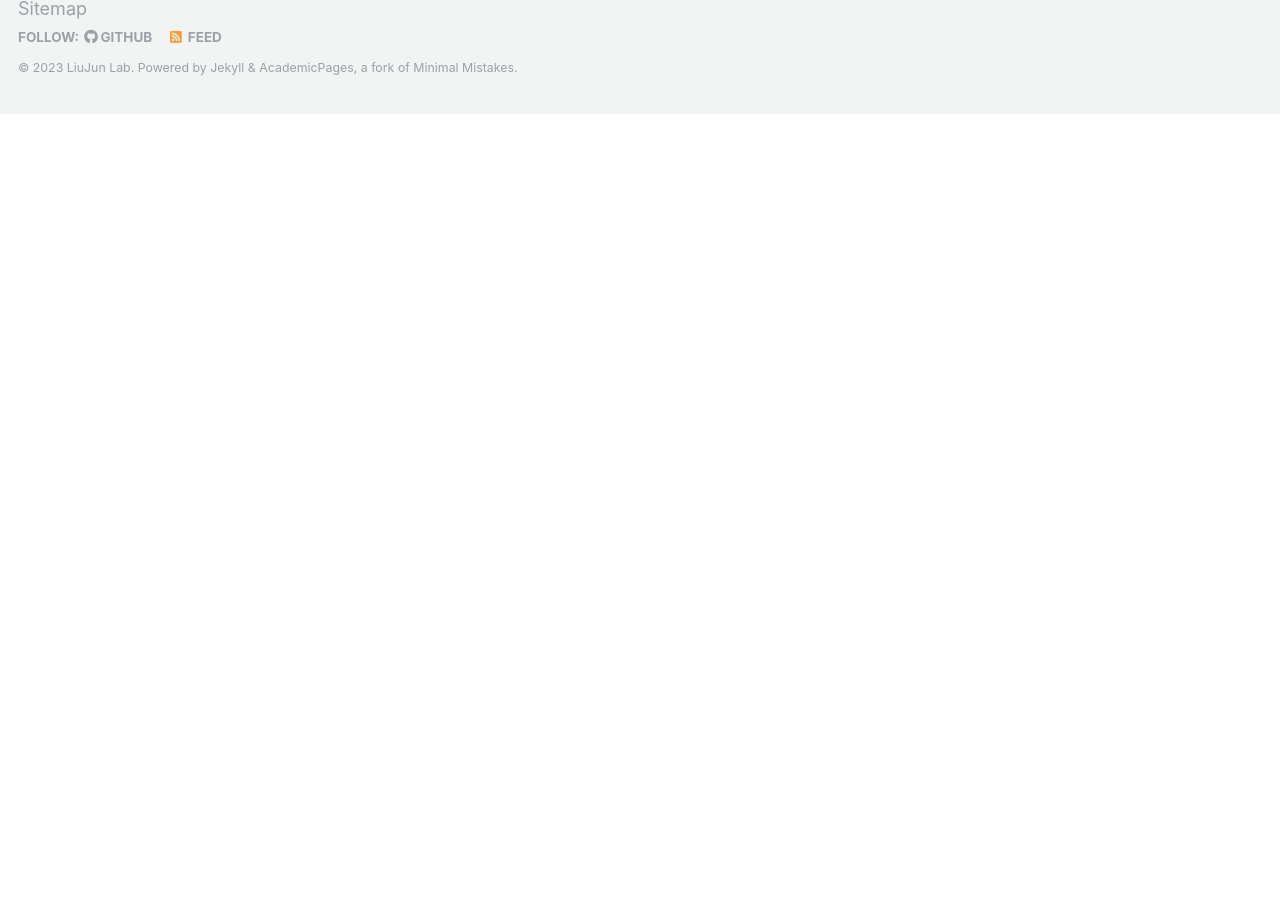
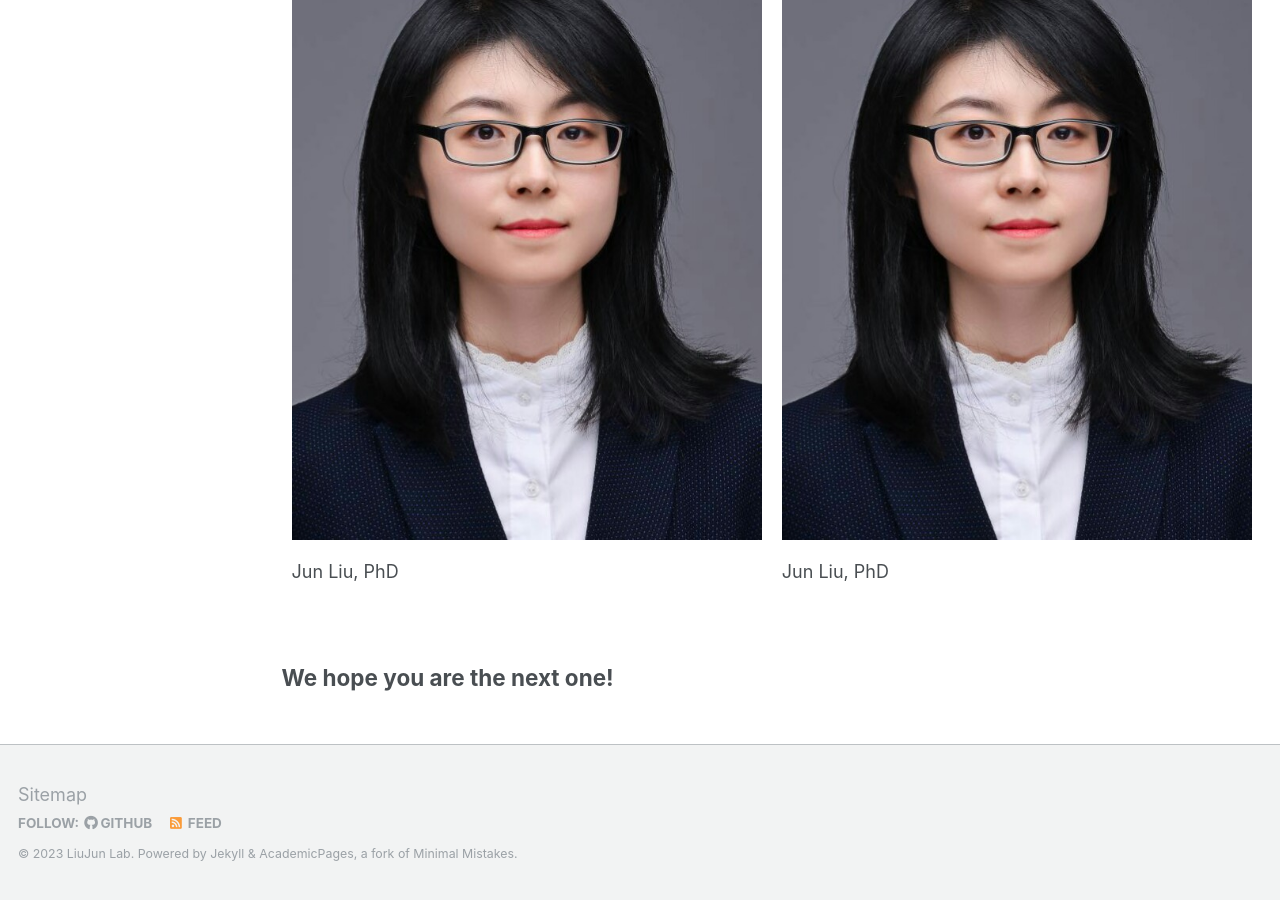
Before and after one commit to TangLi025/TangLi025.github.io, a Jekyll site: the page built from _pages/Members.md, in a window 1280 px wide and 900 px high, scrolled down 1471 px. Built offline with Jekyll 4.4.1, drawn with Linux system fonts in a browser that asks for light colours; before the commit the page ends 1585 px from its top, so only the background shows below that.

Commit message:
Update Members.md

```diff
--- a/_pages/Members.md
+++ b/_pages/Members.md
@@ -13,16 +13,29 @@ redirect_from:
 
 We are actively looking for postdoc, graduate students, research assistants, and more! Please refer to [JOIN US](<../_pages/JOIN US.md> "JOIN US").
 
+<div style="display: flex; justify-content: center;">
+  <div style="width: 20%;">
+    <img src="../images/image_JpEFFpqNnf.png" style="max-width: 100%; height: auto;">
+  </div>
+  <div style="width: 40%;">
+    <p>Jun Liu, PhD</p>
+  </div>
+</div>
+
 ![](../images/image_JpEFFpqNnf.png)
 
 Jun Liu, PhD
 
-![](image_JpEFFpqNnf.png)
+<div style="display:flex; flex-direction:row;">
+  <div style="flex:1; padding:10px;">
+    <img src="../images/image_JpEFFpqNnf.png" style="max-width:100%; height:auto;">
+    <p>Jun Liu, PhD</p>
+  </div>
+  <div style="flex:1; padding:10px;">
+    <img src="../images/image_JpEFFpqNnf.png" style="max-width:100%; height:auto;">
+    <p>Jun Liu, PhD</p>
+  </div>
+</div>
 
-Jun Liu, PhD
-
-![](image_JpEFFpqNnf.png)
-
-Jun Liu, PhD
 
 ## We hope you are the next one!&#x20;
```
